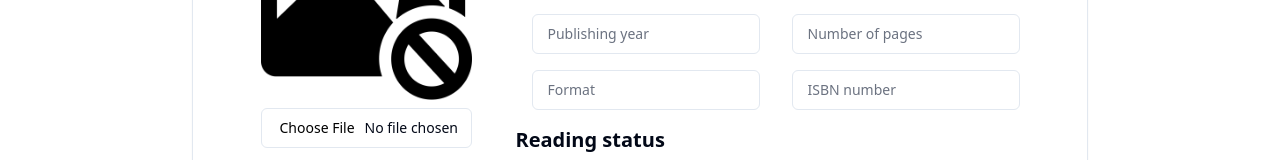
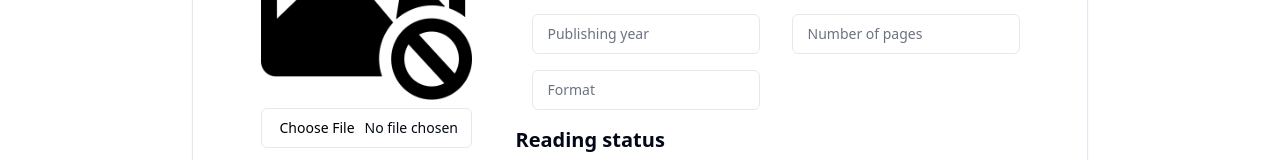
Before and after one commit to dawid-walkiewicz/book-tracker-local, a React (Vite) app: page /add in a window 1280 px wide. Shown: the part 348-508 px from the top of the page. Built offline with nearby package versions, Linux system fonts and the light colour scheme.

Commit message:
removed isbn number

```diff
--- a/src/components/BookEditForm.tsx
+++ b/src/components/BookEditForm.tsx
@@ -46,7 +46,6 @@ const formSchema = z.object({
     )
     .nullable(),
   number_of_pages: z.number().nullable(),
-  isbn: z.string().nullable(),
   status: z.enum(["reading", "backlog", "completed", "dropped"]),
 })
 
@@ -61,7 +60,6 @@ export const BookEditForm = ({ book }: { book: Book | null }) => {
       format: book?.format || "",
       cover: null,
       number_of_pages: book?.number_of_pages || null,
-      isbn: book?.isbn || "",
       status: "backlog",
     },
     mode: "onChange",
@@ -222,23 +220,6 @@ export const BookEditForm = ({ book }: { book: Book | null }) => {
                       </FormItem>
                     )}
                   />
-
-                  <FormField
-                    name="isbn"
-                    control={form.control}
-                    render={({ field }) => (
-                      <FormItem className="max-w-fit">
-                        <FormControl>
-                          <FloatingLabelInput
-                            type="string"
-                            label="ISBN number"
-                            {...field}
-                            value={field.value || ""}
-                          />
-                        </FormControl>
-                      </FormItem>
-                    )}
-                  />
                 </div>
               </div>
 
--- a/src/components/bookSearching/BookSearch.tsx
+++ b/src/components/bookSearching/BookSearch.tsx
@@ -90,6 +90,8 @@ export const BookSearch = () => {
 
         if (response.data.covers) {
           for (const cover of response.data.covers) {
+            console.log(response.data)
+
             setEditionResults((prev) => [
               ...prev,
               {
@@ -101,7 +103,6 @@ export const BookSearch = () => {
                 format: response.data.physical_format,
                 cover_i: cover,
                 number_of_pages: response.data.number_of_pages,
-                isbn: response.data.isbn[0],
                 status: "backlog",
               },
             ])
@@ -118,7 +119,6 @@ export const BookSearch = () => {
               format: response.data.physical_format,
               cover_i: null,
               number_of_pages: response.data.number_of_pages,
-              isbn: response.data.isbn[0],
               status: "backlog",
             },
           ])
--- a/src/libraryStore.ts
+++ b/src/libraryStore.ts
@@ -20,7 +20,6 @@ export type Book = {
   format: string
   cover_i: number | null
   number_of_pages: number | null
-  isbn: string
   status: "completed" | "reading" | "backlog" | "dropped"
 }
 
```
